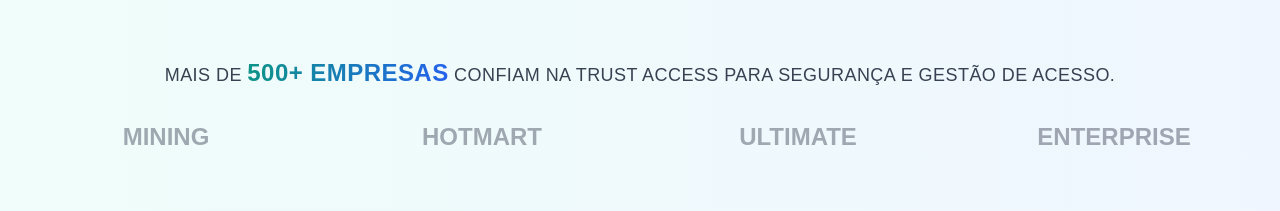
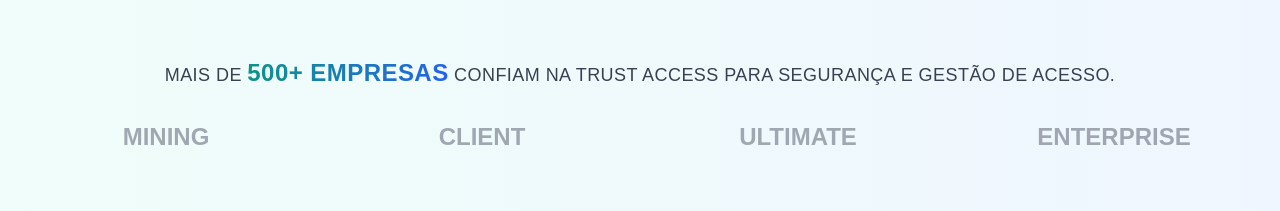
Before and after one commit to Trust-Access/ta-home-page, a Next.js app: page / in a window 1280 px wide. Shown: the part 860-1071 px from the top of the page. Built offline with nearby package versions, Linux system fonts and the light colour scheme.

Commit message:
Update Text

```diff
--- a/app/page.tsx
+++ b/app/page.tsx
@@ -162,7 +162,7 @@ export default function TrustAccessLanding() {
 								<div className='text-2xl font-bold text-gray-500'>MINING</div>
 							</div>
 							<div className='flex items-center justify-center'>
-								<div className='text-2xl font-bold text-gray-500'>HOTMART</div>
+								<div className='text-2xl font-bold text-gray-500'>CLIENT</div>
 							</div>
 							<div className='flex items-center justify-center'>
 								<div className='text-2xl font-bold text-gray-500'>ULTIMATE</div>
@@ -529,7 +529,7 @@ export default function TrustAccessLanding() {
 							<CardContent className='p-8'>
 								<div className='space-y-6'>
 									<div className='text-2xl font-bold text-gray-400 tracking-wider'>
-										VALE
+										CLIENT
 									</div>
 
 									<blockquote className='text-lg text-gray-700 leading-relaxed'>
@@ -600,7 +600,7 @@ export default function TrustAccessLanding() {
 											<div className='text-gray-600'>
 												Engenheiro Sênior de Segurança
 											</div>
-											<div className='text-gray-500'>Hotmart</div>
+											<div className='text-gray-500'>CLIENT</div>
 										</div>
 
 										<Link
```
